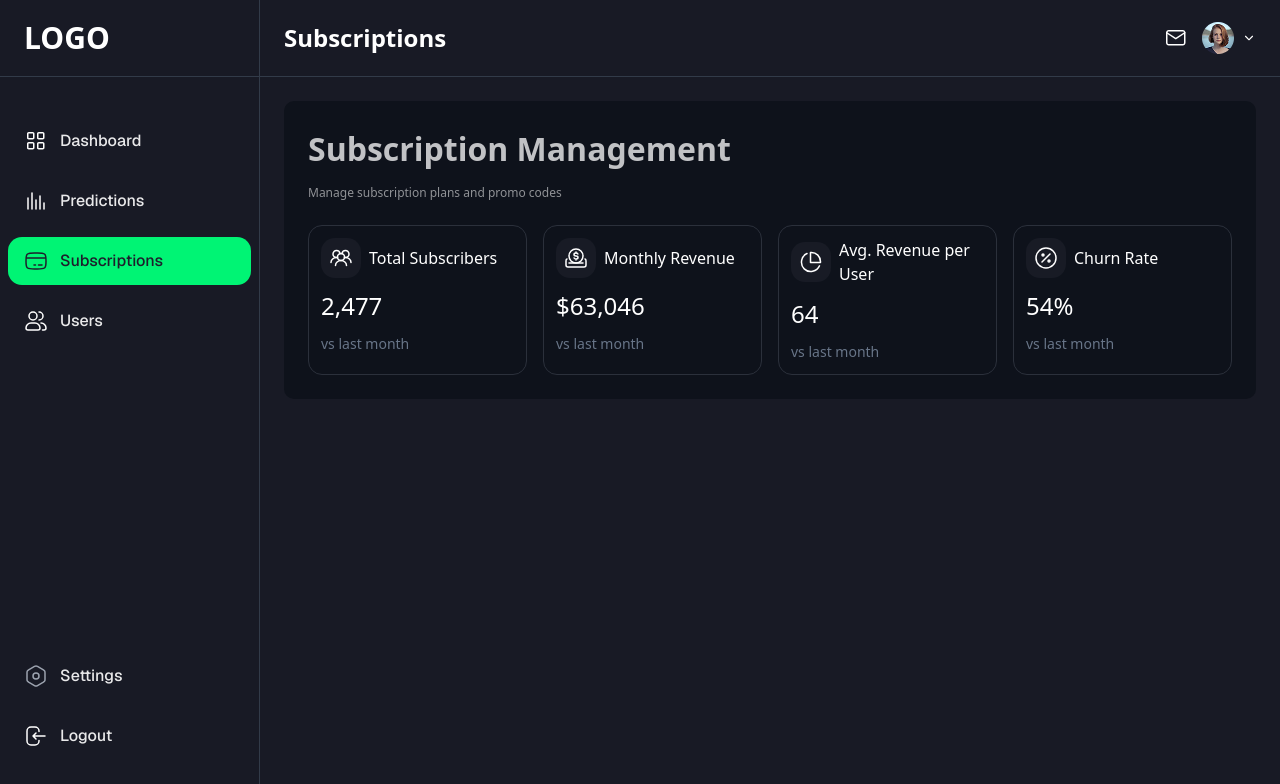
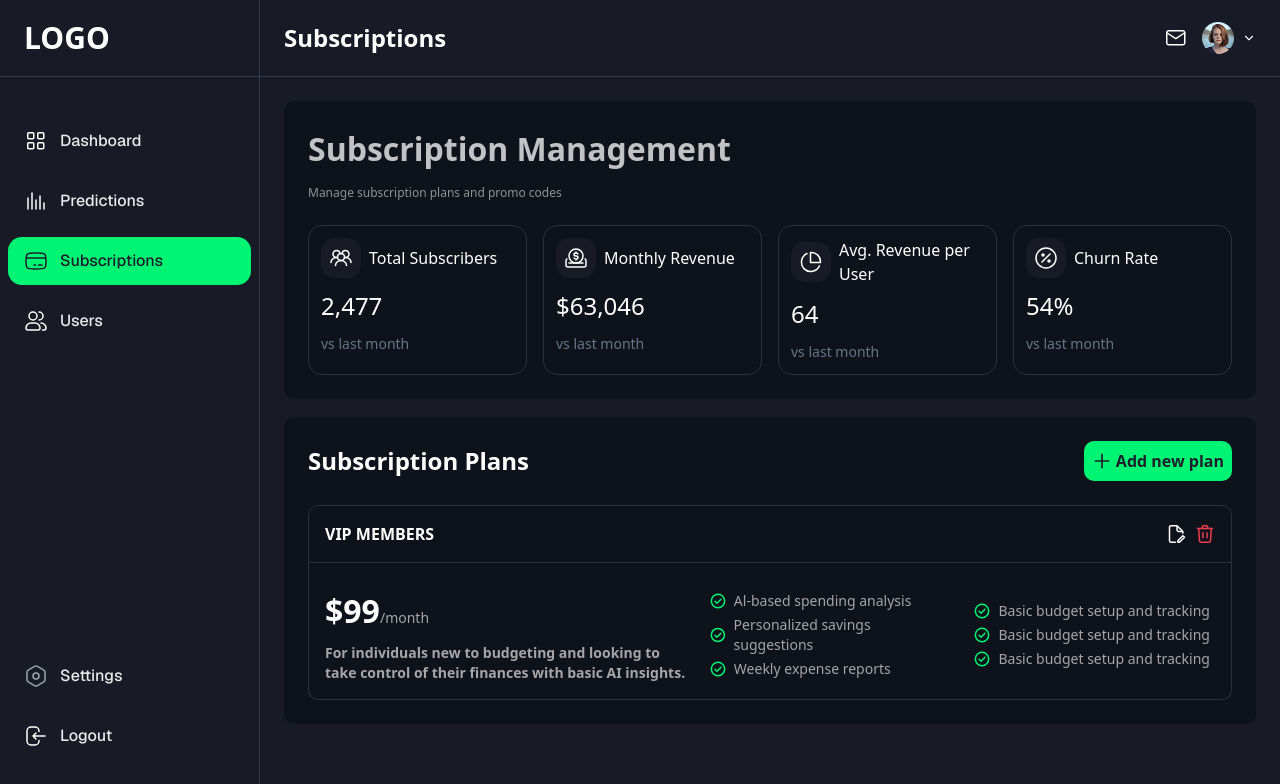
Before and after one commit to amuhaimen/fdahunter1_FO828B94B8AC4, a Next.js app: page /dashboard/subscriptions in a window 1280 px wide. Shown: the top 784 px of the page. Built offline with nearby package versions, Linux system fonts and the light colour scheme.

Commit message:
subscription plan added

```diff
--- /dev/null
+++ b/_components/icons/subscription/DocumentsIcon.tsx
@@ -0,0 +1,11 @@
+import React from 'react'
+
+export default function DocumentsIcon() {
+  return (
+  <svg xmlns="http://www.w3.org/2000/svg" width="20" height="20" viewBox="0 0 20 20" fill="none">
+  <path d="M10.832 16.666V18.3327H12.4987L17.4987 13.3327L15.832 11.666L10.832 16.666Z" stroke="white" stroke-width="1.5" stroke-linejoin="round"/>
+  <path d="M15.8333 9.16602V7.49935L10 1.66602H4.16667C3.24619 1.66602 2.5 2.41221 2.5 3.33268V16.666C2.5 17.5865 3.24619 18.3327 4.16667 18.3327H8.33333" stroke="white" stroke-width="1.5" stroke-linecap="round" stroke-linejoin="round"/>
+  <path d="M10 1.66602V5.83268C10 6.75316 10.7462 7.49935 11.6667 7.49935H15.8333" stroke="white" stroke-width="1.5" stroke-linejoin="round"/>
+</svg>
+  )
+}
--- /dev/null
+++ b/_components/icons/subscription/RedTrashIcon.tsx
@@ -0,0 +1,12 @@
+import React from 'react'
+
+export default function RedTrashIcon() {
+  return (
+   <svg xmlns="http://www.w3.org/2000/svg" width="20" height="20" viewBox="0 0 20 20" fill="none">
+  <path d="M16.25 4.58398L15.5116 16.7682C15.4582 17.6478 14.7293 18.334 13.8479 18.334H6.15205C5.27073 18.334 4.54175 17.6478 4.48843 16.7682L3.75 4.58398" stroke="#EB3D4D" stroke-width="1.5" stroke-linecap="round" stroke-linejoin="round"/>
+  <path d="M2.5 4.58268H6.66667M6.66667 4.58268L7.70021 2.17108C7.83152 1.86468 8.13281 1.66602 8.46617 1.66602H11.5338C11.8672 1.66602 12.1685 1.86468 12.2997 2.17108L13.3333 4.58268M6.66667 4.58268H13.3333M17.5 4.58268H13.3333" stroke="#EB3D4D" stroke-width="1.5" stroke-linecap="round" stroke-linejoin="round"/>
+  <path d="M7.91797 13.75V8.75" stroke="#EB3D4D" stroke-width="1.5" stroke-linecap="round" stroke-linejoin="round"/>
+  <path d="M12.082 13.75V8.75" stroke="#EB3D4D" stroke-width="1.5" stroke-linecap="round" stroke-linejoin="round"/>
+</svg>
+  )
+}
--- /dev/null
+++ b/_components/icons/subscription/TikMark.tsx
@@ -0,0 +1,16 @@
+import React from 'react'
+
+export default function TikMark() {
+  return (
+    <svg xmlns="http://www.w3.org/2000/svg" width="16" height="16" viewBox="0 0 16 16" fill="none">
+  <g clip-path="url(#clip0_1_8777)">
+    <path d="M4.99992 8.33325L6.99992 10.3333L10.9999 6.33325M7.99992 14.6666C4.31802 14.6666 1.33325 11.6818 1.33325 7.99992C1.33325 4.31802 4.31802 1.33325 7.99992 1.33325C11.6818 1.33325 14.6666 4.31802 14.6666 7.99992C14.6666 11.6818 11.6818 14.6666 7.99992 14.6666Z" stroke="#00F474" stroke-width="1.5" stroke-linecap="round" stroke-linejoin="round"/>
+  </g>
+  <defs>
+    <clipPath id="clip0_1_8777">
+      <rect width="16" height="16" fill="white"/>
+    </clipPath>
+  </defs>
+</svg>
+  )
+}
--- /dev/null
+++ b/_components/reusable/CustomModal.tsx
@@ -0,0 +1,113 @@
+// components/ui/Modal.tsx
+import React, { useEffect } from 'react';
+
+export interface ModalProps {
+  isOpen: boolean;
+  onClose: () => void;
+  title?: string;
+  children: React.ReactNode;
+//   closeOnOverlayClick?: boolean;
+  showCloseButton?: boolean;
+}
+
+const CustomModal: React.FC<ModalProps> = ({
+  isOpen,
+  onClose,
+  title,
+  children,
+//   closeOnOverlayClick = true,
+  showCloseButton = true,
+}) => {
+  // Handle ESC key press
+  useEffect(() => {
+    const handleEsc = (e: KeyboardEvent) => {
+      if (e.key === 'Escape') onClose();
+    };
+
+    if (isOpen) {
+      document.addEventListener('keydown', handleEsc);
+      document.body.style.overflow = 'hidden'; // Prevent scrolling
+    }
+
+    return () => {
+      document.removeEventListener('keydown', handleEsc);
+      document.body.style.overflow = 'unset';
+    };
+  }, [isOpen, onClose]);
+
+  if (!isOpen) return null;
+
+//   const handleOverlayClick = () => {
+//     if (closeOnOverlayClick) onClose();
+//   };
+
+  const handleContentClick = (e: React.MouseEvent) => {
+    e.stopPropagation(); // Prevent overlay click when clicking inside modal
+  };
+
+    const handleBackdropClick = (e: React.MouseEvent<HTMLDivElement>) => {
+    if (e.target === e.currentTarget) {
+      onClose();
+    }
+  };
+
+  return (
+    <div  onClick={handleBackdropClick} className="fixed inset-0 z-[200] flex items-center justify-center bg-black/30 backdrop-blur-[3px] p-4">
+      {/* Overlay */}
+      <div
+        className=""
+        // onClick={handleOverlayClick}
+        aria-hidden="true"
+      />
+
+      {/* Modal */}
+      <div
+        className="relative z-10 bg-white rounded-lg shadow-xl max-w-md w-full mx-4 max-h-[90vh] overflow-y-auto"
+        onClick={handleContentClick}
+        role="dialog"
+        aria-modal="true"
+        aria-labelledby={title ? 'modal-title' : undefined}
+      >
+        {/* Header */}
+        {(title || showCloseButton) && (
+          <div className="flex items-center justify-between p-4 border-b">
+            {title && (
+              <h3
+                id="modal-title"
+                className="text-lg font-semibold text-gray-900"
+              >
+                {title}
+              </h3>
+            )}
+            {showCloseButton && (
+              <button
+                onClick={onClose}
+                className="ml-auto text-gray-400 hover:text-gray-500"
+                aria-label="Close modal"
+              >
+                <svg
+                  className="w-5 h-5"
+                  fill="none"
+                  stroke="currentColor"
+                  viewBox="0 0 24 24"
+                >
+                  <path
+                    strokeLinecap="round"
+                    strokeLinejoin="round"
+                    strokeWidth={2}
+                    d="M6 18L18 6M6 6l12 12"
+                  />
+                </svg>
+              </button>
+            )}
+          </div>
+        )}
+
+        {/* Content */}
+        <div className="p-4">{children}</div>
+      </div>
+    </div>
+  );
+};
+
+export default CustomModal;
--- a/_components/subscription/SubscriptionHome.tsx
+++ b/_components/subscription/SubscriptionHome.tsx
@@ -1,9 +1,16 @@
-import React from 'react'
+'use client'
+import React, { useState } from 'react'
 import PageHeader from '../reusable/PageHeader'
 import SubscribersIcon from '../icons/subscription/SubscribersIcon';
 import MonthlyRevIcon from '../icons/subscription/MonthlyRevIcon';
 import RevPerUserIcon from '../icons/subscription/RevPerUserIcon';
 import ChurnIcon from '../icons/subscription/ChurnIcon';
+import PlusIcon from '../icons/predictions/PlusIcon';
+import CustomModal from '../reusable/CustomModal';
+import DocumentsIcon from '../icons/subscription/DocumentsIcon';
+import TrashIcon from '../icons/predictions/TrashIcon';
+import RedTrashIcon from '../icons/subscription/RedTrashIcon';
+import TikMark from '../icons/subscription/TikMark';
 
 interface StatCardProps {
   title: string;
@@ -13,6 +20,7 @@ interface StatCardProps {
 }
 
 export default function SubscriptionHome() {
+      const [isModalOpen, setIsModalOpen] = useState(false);
 
 
   const statCardsData: StatCardProps[] = [
@@ -63,6 +71,76 @@ export default function SubscriptionHome() {
         </div>
 
         </div>
+
+        <div className=' bg-[#0E121B] p-6 rounded-lg mt-4.5'>
+               <div className=' flex items-center justify-between'>
+                <h3 className=' text-white text-2xl font-bold'>Subscription Plans</h3>
+
+                  <button
+                         onClick={() => setIsModalOpen(true)}
+                            className="bg-[#00F474] text-base text-[#1D1F2C] font-semibold p-2 rounded-lg
+                                 cursor-pointer flex items-center gap-1 hover:bg-[#00F474]/90 transition active:scale-95"
+                          >
+                            <PlusIcon />
+                            Add new plan
+                          </button>
+               </div>
+               <div className=' p-4 border border-[#2B303B] mt-6 flex items-center justify-between rounded-t-lg'>
+                    <h3 className=' text-white text-base font-semibold'>VIP MEMBERS</h3>
+                    <div className=' flex items-center gap-2'>
+                        <button className=' cursor-pointer'>
+                          <DocumentsIcon/>
+
+                        </button>
+                        <button className=' cursor-pointer'>
+                           <RedTrashIcon/>
+                        </button>
+                    </div>
+               </div>
+               <div className=' border-x border-b   border-[#2B303B]  pt-6 px-4 pb-4 rounded-b-lg flex items-center gap-6'>
+                    <div className=' flex-3 text-white '>
+                        <h2 className=' text-white text-[32px] font-semibold'>$99<span className=' text-sm text-[#A5A5AB] font-medium'>/month</span></h2>
+                        <p className=' text-sm text-[#A5A5AB] font-bold mt-2'>For individuals new to budgeting and looking to take control of their finances with basic AI insights.</p>
+                    </div>
+                    <ul className=' flex-2  space-y-1 '>
+                        <li className=' flex items-center gap-2'>
+                            <TikMark/>
+                            <p className=' text-sm text-[#A5A5AB] font-medium'>Al-based spending analysis</p>
+                        </li>
+                        <li className=' flex items-center gap-2'>
+                            <TikMark/>
+                            <p className=' text-sm text-[#A5A5AB] font-medium'>Personalized savings suggestions</p>
+                        </li>
+                        <li className=' flex items-center gap-2'>
+                            <TikMark/>
+                            <p className=' text-sm text-[#A5A5AB] font-medium'>Weekly expense reports</p>
+                        </li>
+
+
+                    </ul>
+                      <ul className=' flex-2  space-y-1 '>
+                        <li className=' flex items-center gap-2'>
+                            <TikMark/>
+                            <p className=' text-sm text-[#A5A5AB] font-medium'>Basic budget setup and tracking</p>
+                        </li>
+                        <li className=' flex items-center gap-2'>
+                            <TikMark/>
+                            <p className=' text-sm text-[#A5A5AB] font-medium'>Basic budget setup and tracking</p>
+                        </li>
+                        <li className=' flex items-center gap-2'>
+                            <TikMark/>
+                            <p className=' text-sm text-[#A5A5AB] font-medium'>Basic budget setup and tracking</p>
+                        </li>
+
+
+                    </ul>
+               </div>
+        </div>
+
+        <CustomModal isOpen={isModalOpen} onClose={() => setIsModalOpen(false)} >
+            enter modal content here
+        </CustomModal>
+
     </div>
   )
 }
--- a/app/dashboard/predictions/page.tsx
+++ b/app/dashboard/predictions/page.tsx
@@ -1,5 +1,5 @@
 import React from 'react'
-import Prediction from '@/_components/predictions/Prediction'
+import Prediction from '@/_components/predictions/PredictionHome'
 
 export default function page() {
   return (
```
Also changed, not shown: _components/predictions/PredictionHome.tsx (renamed from _components/predictions/Prediction.tsx).
